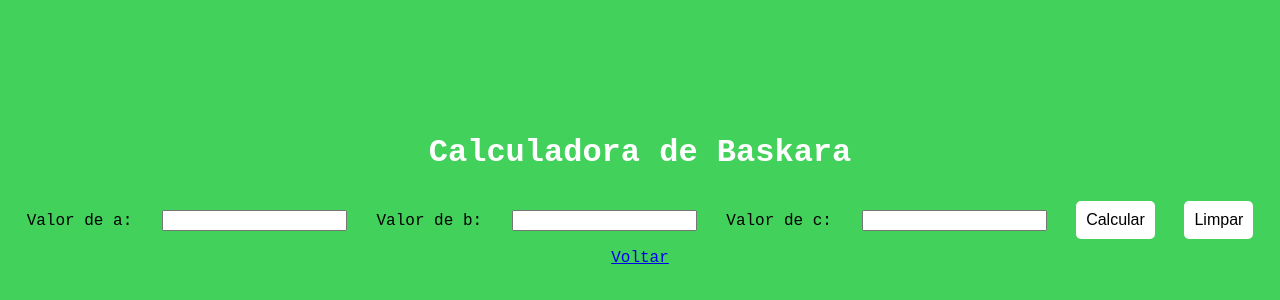
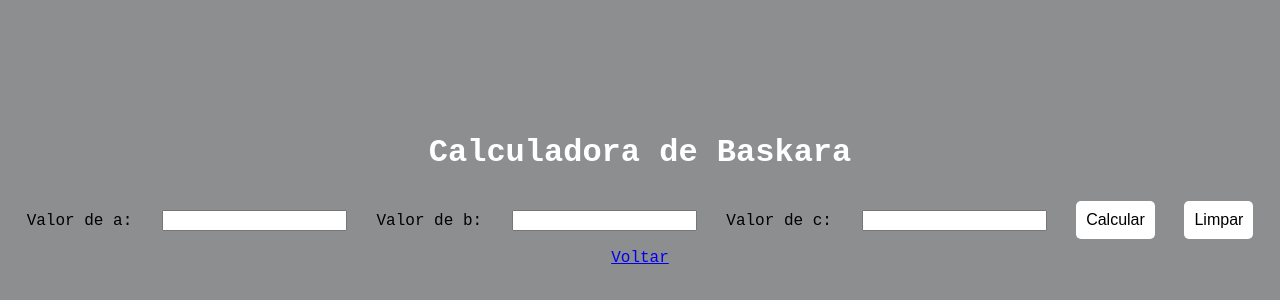
Before and after one commit to matteokfg/projeto_git, a plain HTML site: page baskara.html in a window 1280 px wide. Shown: the part 210-510 px from the top of the page. Drawn offline with Linux system fonts and the light colour scheme.

Commit message:
feat: change background color on baskara and hipotenusa pages
mudando a cor do bacjground

```diff
--- a/baskara.css
+++ b/baskara.css
@@ -1,6 +1,6 @@
 body {
   font-family: "Courier New", Courier, monospace;
-  background-color: #42d15a;
+  background-color: #8d8e90;
   display: flex;
   flex-direction: column;
   align-items: center;
--- a/hipotenusa.css
+++ b/hipotenusa.css
@@ -1,6 +1,6 @@
 body {
   font-family: "Courier New", Courier, monospace;
-  background-color: #42d15a;
+  background-color: #dcc69b;
   display: flex;
   flex-direction: column;
   align-items: center;
```
